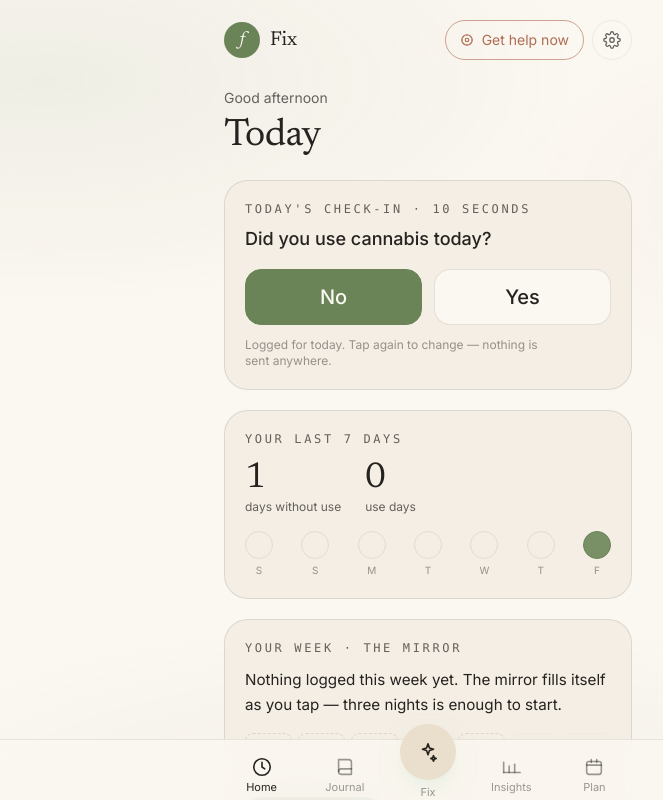
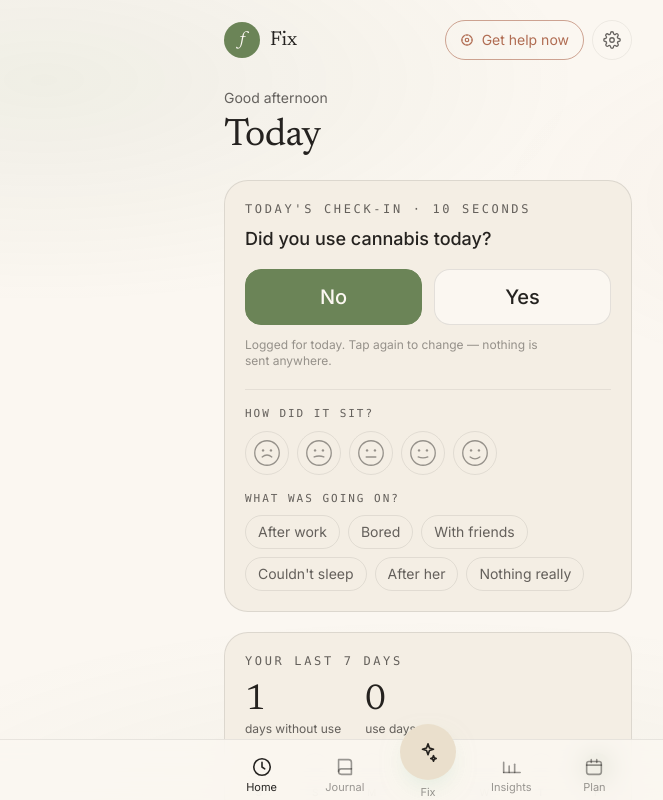
Before and after one commit to chimpunk-ai/freezefix, a Next.js app: page /home in a window 1280 px wide. Both pictures are taken after a click on the button "No". Shown: the top 800 px of the page, without its empty margins (212-875 px from the left). Built offline with nearby package versions, Linux system fonts and the light colour scheme.

Commit message:
Edit components/HomeDashboard.tsx

```diff
--- a/components/HomeDashboard.tsx
+++ b/components/HomeDashboard.tsx
@@ -159,6 +159,71 @@ export default function HomeDashboard() {
           <p className="mt-3 text-xs text-ink-faint">
             Logged for today. Tap again to change — nothing is sent anywhere.
           </p>
+        )}
+
+        {/* Optional detail, one tap each. The yes/no above is the whole log; these two
+            rows are there when the user has the energy, and skipped without complaint
+            when they don't. Tapping a selected chip again removes it. */}
+        {today && (
+          <div className="mt-5 border-t border-line/70 pt-4">
+            <p className="font-mono text-[11px] uppercase tracking-[0.18em] text-ink-soft">
+              How did it sit?
+            </p>
+            <div className="mt-2 flex items-center gap-2" role="group" aria-label="Mood face">
+              {MOODS.map((m) => {
+                const active = mood === m;
+                return (
+                  <button
+                    key={m}
+                    type="button"
+                    aria-pressed={active}
+                    aria-label={`Mood: ${MOOD_LABELS[m]}`}
+                    onClick={() => pickMood(m)}
+                    className={`flex h-11 w-11 items-center justify-center rounded-full border transition-colors ${
+                      active
+                        ? "border-accent bg-accent/15 text-accent"
+                        : "border-line/80 text-ink-faint hover:border-line"
+                    }`}
+                  >
+                    <MoodFace mood={m} />
+                  </button>
+                );
+              })}
+            </div>
+
+            <p className="mt-4 font-mono text-[11px] uppercase tracking-[0.18em] text-ink-soft">
+              What was going on?
+            </p>
+            <div className="mt-2 flex flex-wrap gap-2">
+              {NIGHT_TRIGGERS.map((t) => {
+                const active = triggers.includes(t.id);
+                const full =
+                  !active && !triggers.includes("none") && triggers.length >= MAX_TRIGGERS;
+                return (
+                  <button
+                    key={t.id}
+                    type="button"
+                    aria-pressed={active}
+                    disabled={full}
+                    onClick={() => pickTrigger(t.id)}
+                    className={`rounded-full border px-3 py-1.5 text-sm transition-colors ${
+                      active
+                        ? "border-accent bg-accent/15 text-accent"
+                        : full
+                          ? "border-line/40 text-ink-faint/50"
+                          : "border-line/80 text-ink-soft hover:border-line"
+                    }`}
+                  >
+                    {t.label}
+                  </button>
+                );
+              })}
+            </div>
+
+            {(mood !== undefined || triggers.length > 0) && (
+              <p className="mt-3 text-xs text-ink-faint">saved. see you Sunday.</p>
+            )}
+          </div>
         )}
       </section>
 
```
